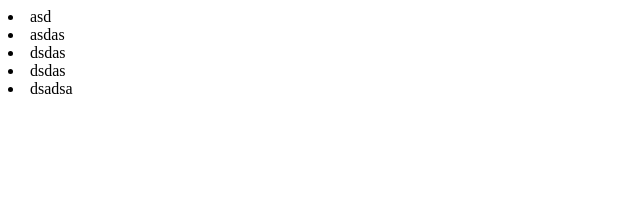
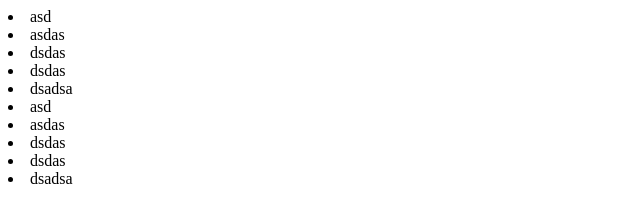
Before and after one commit to SimonCoding96/test, a plain HTML site: page index.html in a window 1280 px wide. Shown: the whole page, without its empty margins (0-640 px from the left). Drawn offline with Linux system fonts and the light colour scheme.

Commit message:
test push

```diff
--- a/index.html
+++ b/index.html
@@ -12,5 +12,10 @@
     <li>dsdas</li>
     <li>dsdas</li>
     <li>dsadsa</li>
+    <li>asd</li>
+    <li>asdas</li>
+    <li>dsdas</li>
+    <li>dsdas</li>
+    <li>dsadsa</li>
 </body>
 </html>
```
